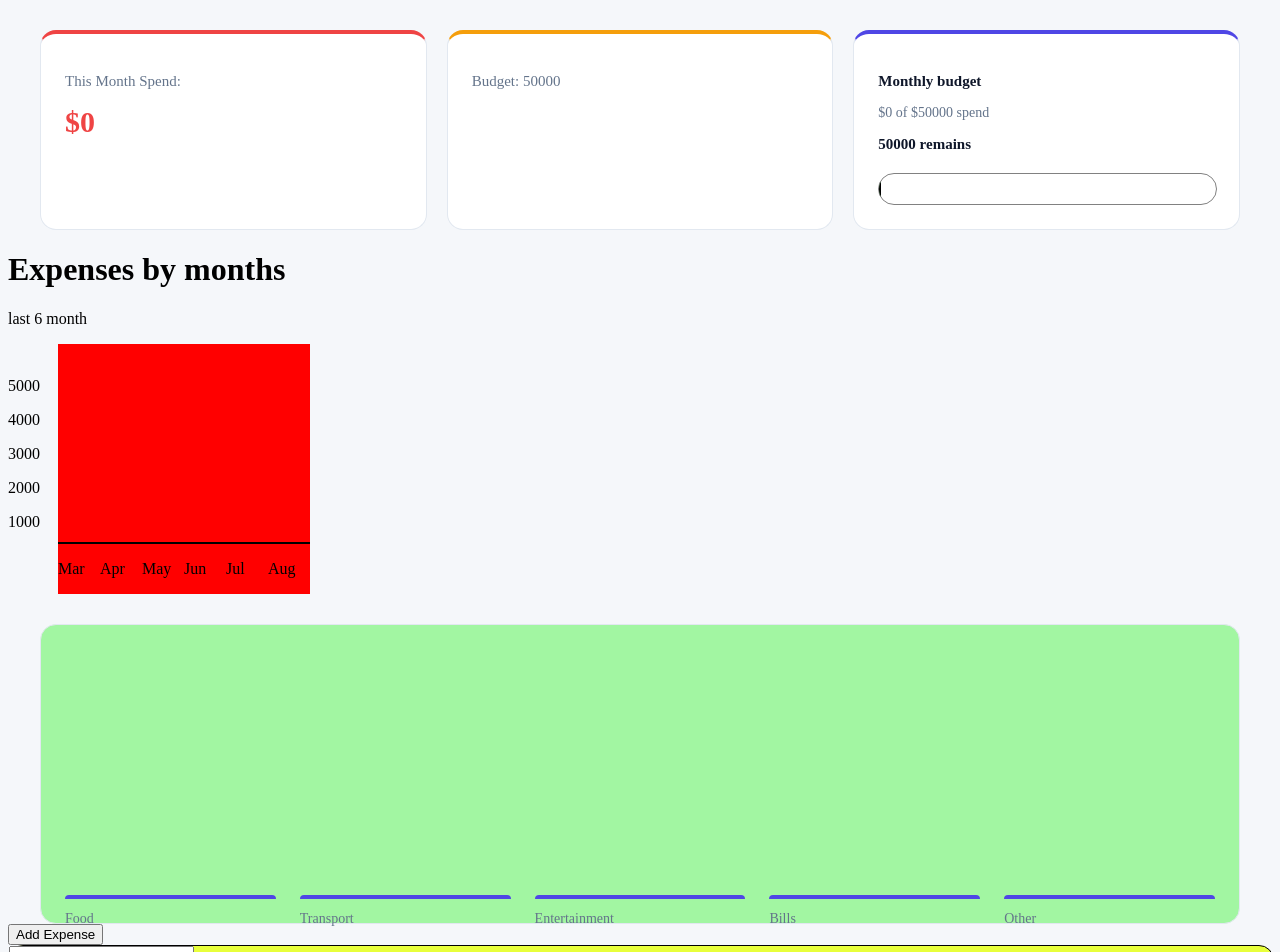
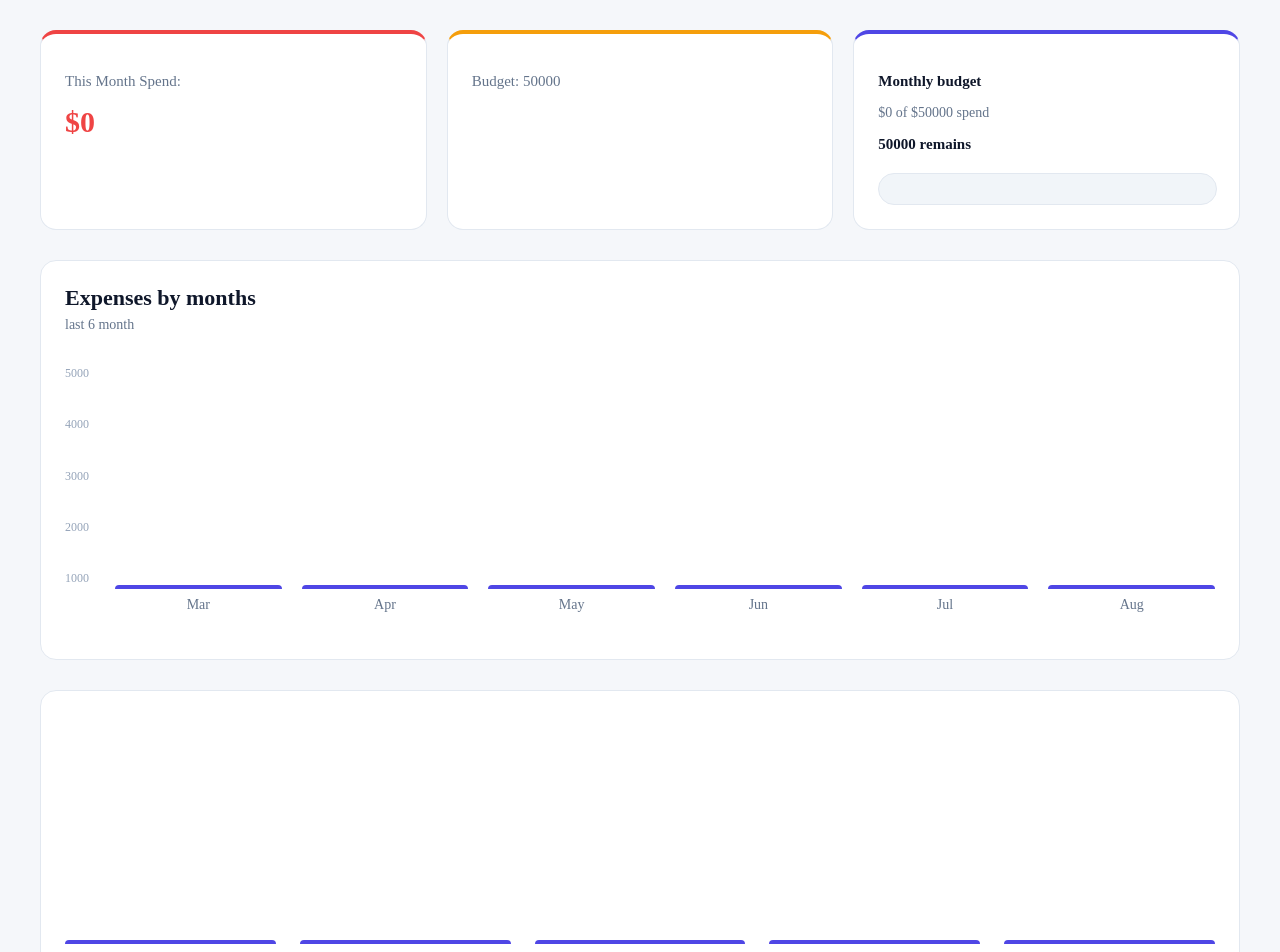
Before and after one commit to Nurik055/expense-tracker-dashboard, a React (Vite) app: page / in a window 1280 px wide. Shown: the top 952 px of the page. Built offline with nearby package versions, Linux system fonts and the light colour scheme.

Commit message:
finishing the styling of the cards component

```diff
--- a/src/components/Cards/Cards.css
+++ b/src/components/Cards/Cards.css
@@ -1,50 +1,36 @@
 :root {
   --surface: #ffffff;
-
   --text-primary: #0f172a;
   --text-secondary: #64748b;
-
   --border: #e2e8f0;
-
   --primary: #4f46e5;
-
   --negative: #ef4444;
   --warning: #f59e0b;
 }
+
 /* TOP 3 CARDS */
 
 .theCardsContainer {
   display: flex;
   gap: 20px;
-
   max-width: 1200px;
   margin: 30px auto 0;
-
   padding: 0 20px;
 }
-
-
-/* COMMON STYLING FOR ALL THE CARDS*/
 
 .thisMSpend,
 .budgetCard,
 .budgetDashboardContainer {
   flex: 1;
-
   min-height: 180px;
-
-  background-color: var(--surface);
-
+  padding: 24px;
+  box-sizing: border-box;
+  background: var(--surface);
   border: 1px solid var(--border);
   border-radius: 16px;
-
-  padding: 24px;
-
-  box-sizing: border-box;
 }
 
-
-/* THIS MONTH SPEND CARD */
+/* THIS MONTH SPEND */
 
 .thisMSpend {
   border-top: 4px solid var(--negative);
@@ -58,50 +44,39 @@
 
 .thisMSpendN {
   margin-top: 12px;
-
   color: var(--negative);
-
   font-size: 30px;
   font-weight: 700;
 }
 
-
-/* BUDGET CARD STYLING */
+/* BUDGET */
 
 .budgetCard {
   border-top: 4px solid var(--warning);
-
   cursor: pointer;
 }
 
 .budgetCard p {
   color: var(--text-secondary);
-
   font-size: 15px;
   font-weight: 500;
 }
 
 .budgetCard input {
   width: 100%;
-
+  padding: 10px 12px;
   box-sizing: border-box;
-
-  padding: 10px 12px;
-
   border: 1px solid var(--border);
   border-radius: 8px;
-
   font-family: inherit;
   font-size: 16px;
   color: var(--text-primary);
-
   outline: none;
 }
 
 .budgetCard input:focus {
   border-color: var(--primary);
 }
-
 
 /* MONTHLY BUDGET */
 
@@ -111,158 +86,163 @@
 
 .budgetDashboardContainer p:first-child {
   color: var(--text-primary);
-
   font-size: 15px;
   font-weight: 600;
 }
 
 .budgetDashboardContainer p:nth-child(2) {
   margin-top: 8px;
-
   color: var(--text-secondary);
-
   font-size: 14px;
 }
 
-
-/* PROGRESS BAR */
+/* BUDGET PROGRESS */
 
 .budgetDashboard {
   width: 100%;
-  height: 10px;
-
+  height: 30px;
   margin-top: 20px;
-
-  background-color: #e2e8f0;
-
-  border-radius: 999px;
-
+  background: #f1f5f9;
+  border: 1px solid var(--border);
+  border-radius: 20px;
   overflow: hidden;
 }
 
 .spendingsDashboard {
   height: 100%;
-
-  background-color: var(--primary);
-
-  border-radius: 999px;
-
+  background: var(--primary);
+  border-radius: 20px;
   transition: width 0.3s ease;
 }
 
+/* SPENDINGS BY CATEGORY */
 
-/*SPENDINGS BY CATEGORY STYLING*/
 .dashboardByCategoryContainer {
   display: flex;
   align-items: flex-end;
   gap: 24px;
+
   width: 100%;
   max-width: 1200px;
   height: 300px;
+
   margin: 30px auto 0;
-  padding: 24px;
+  padding: 24px 24px 45px;
+
   box-sizing: border-box;
 
-  background: #ffffff;
-  border: 1px solid #e2e8f0;
+  background: var(--surface);
+  border: 1px solid var(--border);
   border-radius: 16px;
+  overflow: visible;
 }
 
 .oneCategory {
   flex: 1;
   min-height: 4px;
-  background: #4f46e5;
-  border-radius: 8px 8px 0 0;
-  transition: height 0.3s ease;
-
   display: flex;
   justify-content: center;
   position: relative;
+  background: var(--primary);
+  border-radius: 8px 8px 0 0;
+  transition: height 0.3s ease;
 }
 
 .categoryDashboardP {
   position: absolute;
   bottom: -28px;
   margin: 0;
-  color: #64748b;
+  color: var(--text-secondary);
   font-size: 14px;
   font-weight: 500;
   white-space: nowrap;
 }
 
+/* MONTHLY DASHBOARD */
 
-
-.budgetDashboard {
-    height: 30px;
-    background-color: rgb(255, 255, 255);
-    border: 1px solid rgb(129, 129, 129);
-    border-radius: 20px;
-    position: relative;
-
-}
-.spendingsDashboard {
-    position: absolute;
-    background-color: green;
-    height: 100%;
-    border: 1px solid black;
-    border-radius: 20px
+.monthlyDashboardContainer {
+  position: relative;
+  width: 100%;
+  max-width: 1200px;
+  height: 400px;
+  margin: 30px auto 0;
+  padding: 24px;
+  box-sizing: border-box;
+  background: var(--surface);
+  border: 1px solid var(--border);
+  border-radius: 16px;
 }
 
-
-
-
-
-
-
-
-
-
-
-.monthlyDashboardContainer {
-    position: relative;
-}
-.verticalMoneyLevels {
-    position: absolute;
-    top: 110px
-}
-.horizMonthLevels {
-    display: flex;
-    height: 100%;
-    padding-left: 50px;
-}
-.byMonthDashboardContainer {
-    background-color: red;
-    display: flex;
-    flex-direction: column;
-
-}
-.barArea {
-    display: flex;
-    align-items: flex-end;
-    height: 200px;
-}
-.byMonthDashboard {
-    width: 40px;
-    background-color: green;
-    border: 1px solid black;
+.monthlyDashboardContainer h1 {
+  margin: 0;
+  color: var(--text-primary);
+  font-size: 22px;
 }
 
+.howManyMonthCovers {
+  margin-top: 6px;
+  color: var(--text-secondary);
+  font-size: 14px;
+}
 
+/* MONTHLY CHART */
 
+.horizMonthLevels {
+  position: relative;
+  z-index: 2;
+  display: flex;
+  align-items: flex-end;
+  gap: 20px;
+  height: 260px;
+  margin-top: 20px;
+  padding-left: 50px;
+}
 
+.byMonthDashboardContainer {
+  flex: 1;
+  height: 100%;
+  display: flex;
+  flex-direction: column;
+  justify-content: flex-end;
+  align-items: center;
+}
 
+.barArea {
+  width: 100%;
+  height: 220px;
+  display: flex;
+  align-items: flex-end;
+}
 
+.byMonthDashboard {
+  width: 100%;
+  min-height: 4px;
+  background: var(--primary);
+  border-radius: 8px 8px 0 0;
+  transition: height 0.3s ease;
+}
 
+.byMonthDashboardContainer > p {
+  margin: 8px 0 0;
+  color: var(--text-secondary);
+  font-size: 14px;
+}
 
+/* VERTICAL NUMBERS */
 
+.verticalMoneyLevels {
+  position: absolute;
+  z-index: 1;
+  left: 24px;
+  top: 105px;
+  height: 220px !important;
+  display: flex;
+  flex-direction: column;
+  justify-content: space-between;
+}
 
-
-.dashboardByCategoryContainer {
-    background-color: rgb(162, 246, 162);
-    position: relative;
-
+.verticalLevel {
+  margin: 0;
+  color: #94a3b8;
+  font-size: 12px;
 }
-.oneCategory {
-    display: flex;
-    flex-direction: column;
-}
```
